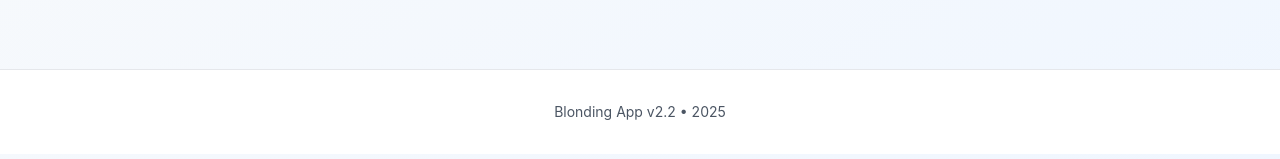
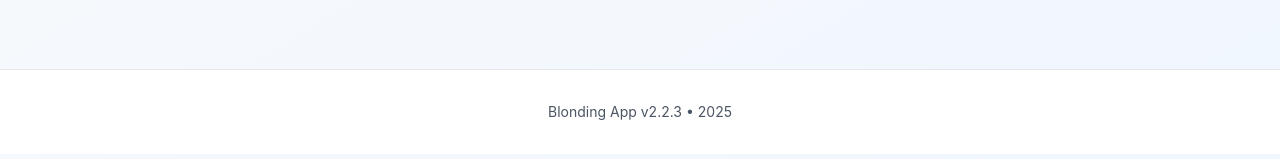
Before and after one commit to dbobkov245-source/blonding-app-v2.1, a Next.js app: page / in a window 1280 px wide. Shown: the part 499-658 px from the top of the page. Built offline with nearby package versions, Linux system fonts and the light colour scheme.

Commit message:
Add Hard Reset button to footer and fix duplicates check

```diff
--- a/src/components/Layout.tsx
+++ b/src/components/Layout.tsx
@@ -39,7 +39,29 @@ const Layout: React.FC<LayoutProps> = ({ children }) => {
       <main className="max-w-6xl mx-auto px-4 sm:px-6 py-6 sm:py-8">{children}</main>
       <footer className="bg-white border-t mt-12 sm:mt-16">
         <div className="max-w-6xl mx-auto px-4 sm:px-6 py-6 sm:py-8 text-center text-base sm:text-sm text-gray-600">
-          Blonding App v2.2 • {new Date().getFullYear()}
+          <button
+            onClick={async () => {
+              if (window.confirm('Обновить приложение и сбросить кэш?')) {
+                try {
+                  if ('serviceWorker' in navigator) {
+                    const registrations = await navigator.serviceWorker.getRegistrations();
+                    for (const registration of registrations) {
+                      await registration.unregister();
+                    }
+                  }
+                  const keys = await caches.keys();
+                  await Promise.all(keys.map(key => caches.delete(key)));
+                  window.location.reload();
+                } catch (e) {
+                  console.error(e);
+                  window.location.reload();
+                }
+              }
+            }}
+            className="hover:text-purple-600 transition-colors"
+          >
+            Blonding App v2.2.3 • {new Date().getFullYear()}
+          </button>
         </div>
       </footer>
       <UpdateNotification
```
Also changed, not shown: public/sw.js (+1 -1 lines), public/fallback-sNHjvCTkAMNrWjZKUAKiU.js (renamed from public/fallback-VTDAlfhOd8VqPurKpMB_E.js), public/manifest.json.
